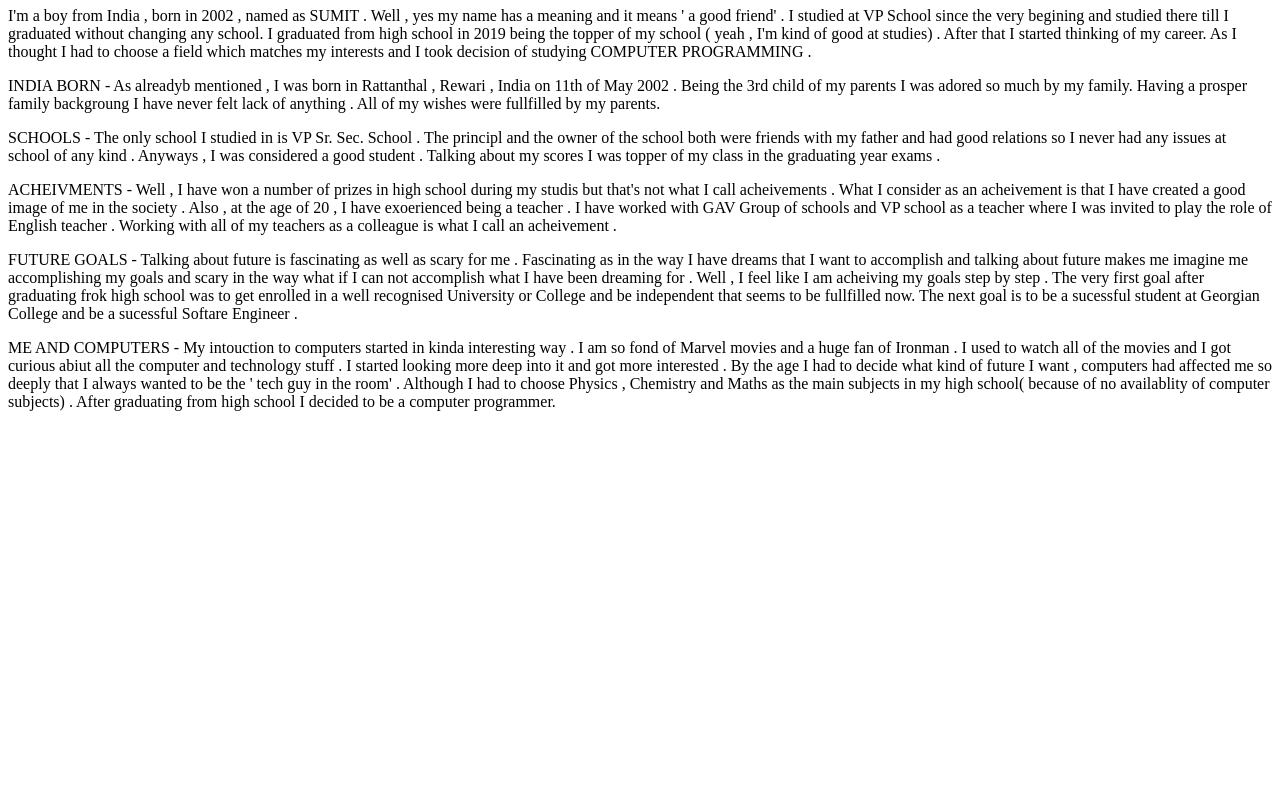
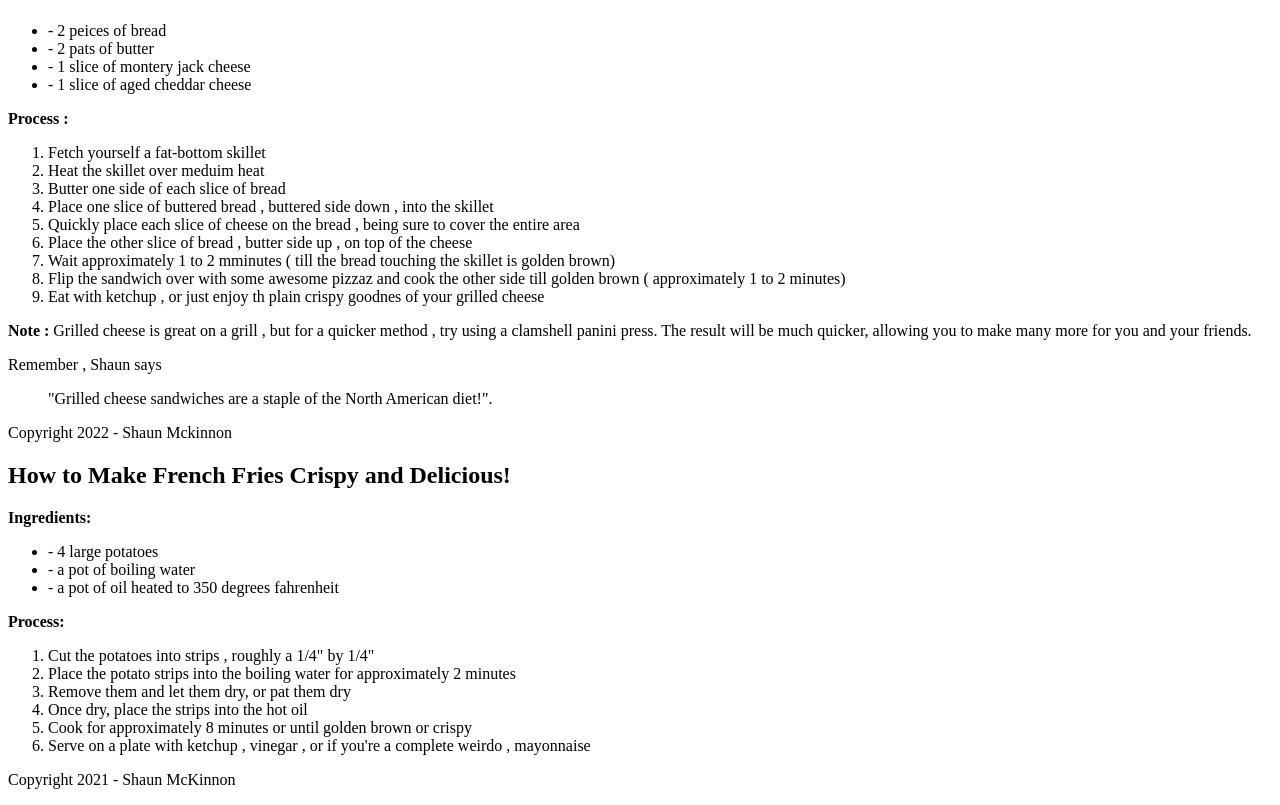
Before and after one commit to sumitsumit01/lab_01, a plain HTML site: page index.html in a window 1280 px wide. Shown: the part 99-904 px from the top of the page. Before the commit the page ends 800 px from the top, so only its background shows below. Drawn offline with Linux system fonts and the light colour scheme.

Commit message:
made it semantic

```diff
--- a/index.html
+++ b/index.html
@@ -1,65 +1,108 @@
 <!DOCTYPE html>
-<html lang="en">s
+<html lang="en">
 
 <head>
     <meta charset="UTF-8">
     <meta http-equiv="X-UA-Compatible" content="IE=edge">
-    <meta name="viewport" content="width=device-width, initial-scale=1.0">
-    <title>SUMIT SUMIT INTRODUCTION</title>
+    <meta name="viewport" content="width=device-with, initial-scale=1.0">
+
+    <title>Grilled cheese recipe
+    </title>
 </head>
 
 <body>
-    <header>
-        <h1>THE BOY FROM INDIA</h1>
-        <p>I'm a boy from India , born in 2002 , named as SUMIT . Well , yes my name has a meaning and it means ' a good
-            friend' . I studied at VP School since the very begining and studied there till I graduated without changing
-            any school. I graduated from high school in 2019 being the topper of my school ( yeah , I'm kind of good at
-            studies) . After that I started thinking of my career. As I thought I had to choose a field which matches my
-            interests and I took decision of studying COMPUTER PROGRAMMING .
+    <header> <b>
+            How to make Grilled Cheese
+            Mmmm,mmm , good !</b>
+    </header>
+    <cite>
+        <a href="https://natashaskitchen.com/wp-content/uploads/2021/08/Grilled-Cheese-Sandwich-SQ.jpg">Grilled Cheese
+        </a>
+    </cite>
+
+
+    <hr>
+    <section>
+        <h1>How to Make Grilled Cheese :
+
+        </h1>
+
+
+        <ul>
+            <li> - 2 peices of bread </li>
+            <li> - 2 pats of butter</li>
+            <li> - 1 slice of montery jack cheese</li>
+            <li> - 1 slice of aged cheddar cheese</li>
+        </ul>
+    </section>
+
+    <section>
+        <p><b>
+                Process :
+            </b>
+        </p>
+        <ol>
+
+            <li> Fetch yourself a fat-bottom skillet </li>
+            <li> Heat the skillet over meduim heat</li>
+            <li> Butter one side of each slice of bread</li>
+            <li> Place one slice of buttered bread , buttered side down , into the skillet</li>
+            <li> Quickly place each slice of cheese on the bread , being sure to cover the entire area </li>
+            <li> Place the other slice of bread , butter side up , on top of the cheese</li>
+            <li> Wait approximately 1 to 2 mminutes ( till the bread touching the skillet is golden brown)</li>
+            <li> Flip the sandwich over with some awesome pizzaz and cook the other side till golden brown (
+                approximately 1 to 2 minutes)</li>
+            <li> Eat with ketchup , or just enjoy th plain crispy goodnes of your grilled cheese</li>
+
+
+        </ol>
+
+        <p> <b>Note :</b>
+            Grilled cheese is great on a grill , but for a quicker method , try using a clamshell panini press. The
+            result will be much quicker, allowing you to make many more for you and your friends.
         </p>
 
-        <p> INDIA BORN - As alreadyb mentioned , I was born in Rattanthal , Rewari , India on 11th of May 2002 . Being
-            the 3rd child
-            of my parents I was adored so much by my family. Having a prosper family backgroung I have never felt lack
-            of anything . All of my wishes were fullfilled by my parents.
+        <p> Remember , Shaun says
+        <blockquote>"Grilled cheese sandwiches are a staple of the North American diet!".
+        </blockquote>
         </p>
+        <footer>
+            <p>Copyright 2022 - Shaun Mckinnon</p>
 
-        <p> SCHOOLS - The only school I studied in is VP Sr. Sec. School . The principl and the owner of the school both
-            were
-            friends with my father and had good relations so I never had any issues at school of any kind . Anyways , I
-            was considered a good student . Talking about my scores I was topper of my class in the graduating year
-            exams .
-        </p>
+        </footer>
 
-        <p> ACHEIVMENTS - Well , I have won a number of prizes in high school during my studis but that's not what I
-            call acheivements . What I consider as an acheivement is that I have created a good image of me in the
-            society . Also , at the age of 20 , I have exoerienced being a teacher . I have worked with GAV Group of
-            schools and VP school as a teacher where I was invited to play the role of English teacher . Working with
-            all of my teachers as a colleague is what I call an acheivement .
-        </p>
+    </section>
 
-        <p> FUTURE GOALS - Talking about future is fascinating as well as scary for me . Fascinating as in the way I
-            have dreams that I want to accomplish and talking about future makes me imagine me accomplishing my goals
-            and scary in the way what if I can not accomplish what I have been dreaming for . Well , I feel like I am
-            acheiving my goals step by step . The very first goal after graduating frok high school was to get enrolled
-            in a well recognised University or College and be independent that seems to be fullfilled now. The next goal
-            is
-            to be a sucessful student at Georgian College and be a sucessful Softare Engineer . </p>
+    <section>
+        <h2> <b> How to Make French Fries
+                Crispy and Delicious! </b>
+        </h2>
+        <p><b>  Ingredients: </b></p>
+        <ul>
+            <li>- 4 large potatoes </li>
+            <li>- a pot of boiling water</li>
+            <li>- a pot of oil heated to 350 degrees fahrenheit</li>
+        </ul>
+        <p> <b>
+
+                Process:
+            </b></p>
+        <ol>
+            <li> Cut the potatoes into strips , roughly a 1/4" by 1/4"</li>
+            <li> Place the potato strips into the boiling water for approximately 2 minutes</li>
+            <li> Remove them and let them dry, or pat them dry</li>
+            <li> Once dry, place the strips into the hot oil</li>
+            <li> Cook for approximately 8 minutes or until golden brown or crispy</li>
+            <li> Serve on a plate with ketchup , vinegar , or if you're a complete weirdo , mayonnaise</li>
+        </ol>
+        <footer>
+            <p>Copyright 2021 - Shaun McKinnon</p>
+        </footer>
+    </section>
 
 
-        <p> ME AND COMPUTERS - My intouction to computers started in kinda interesting way . I am so fond of Marvel
-            movies and a huge fan of Ironman . I used to watch all of the movies and I got curious abiut all the
-            computer and technology stuff . I started looking more deep into it and got more interested . By the age I
-            had to decide what kind of future I want , computers had affected me so deeply that I always wanted to be
-            the ' tech guy in the room' . Although I had to choose Physics , Chemistry and Maths as the main subjects in
-            my high school( because of no availablity of computer subjects) . After graduating from high school I
-            decided to be a computer programmer.
-        </p>
-
-        <p> </p>
 
 
-    </header>
 
 </body>
 
```
